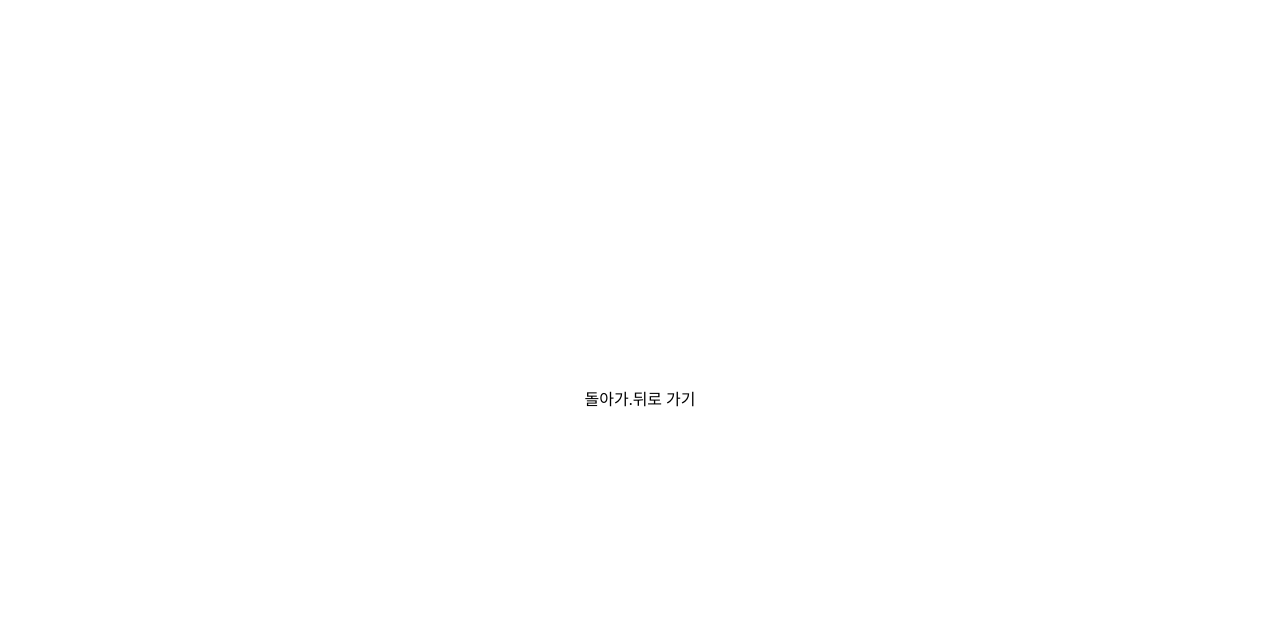
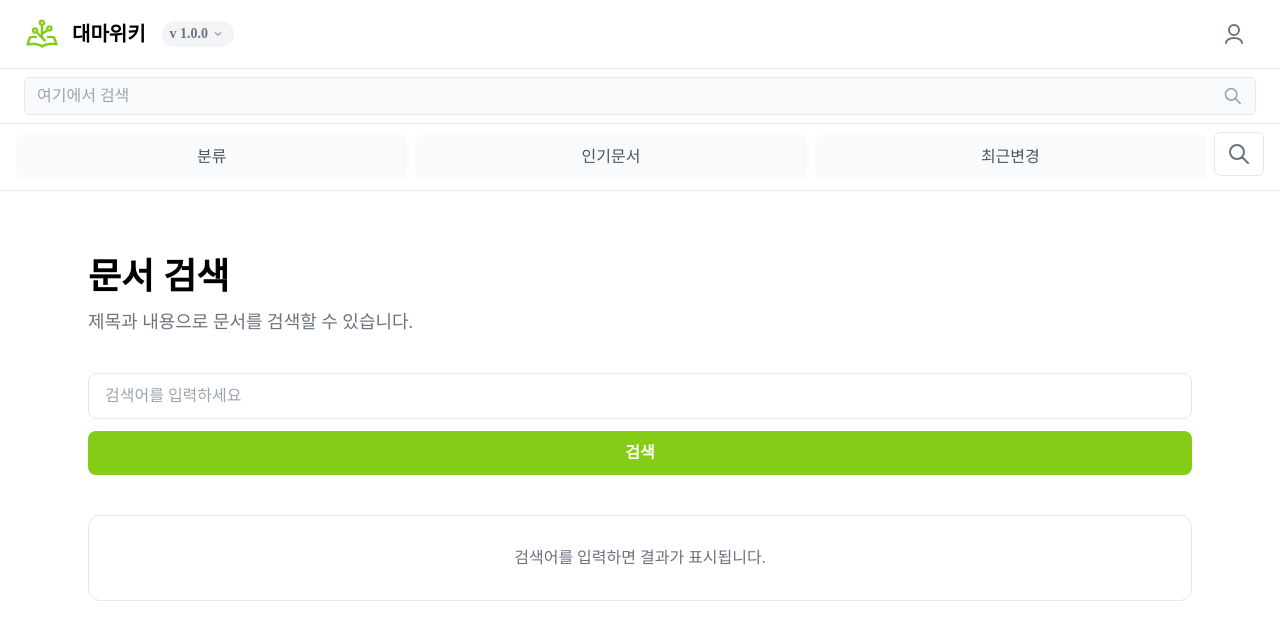
Before and after one commit to Daemawiki/Claudia, a Next.js app: page /search in a window 1280 px wide. Before the commit this address had no page. Shown: the top 640 px of the page. Built offline with nearby package versions, Linux system fonts and the light colour scheme.

Commit message:
feat :: 검색/마이페이지 라우트 기본 화면 추가

```diff
--- /dev/null
+++ b/src/app/(with-header)/mypage/page.tsx
@@ -0,0 +1,25 @@
+"use client";
+
+import React from "react";
+
+export default function MyPage() {
+  return (
+    <div className="w-full flex justify-center pb-12">
+      <div className="w-full pt-16 px-12 max-w-[1200px] flex flex-col gap-8">
+        <section className="flex flex-col gap-3">
+          <h1 className="text-bold36 text-black">마이페이지</h1>
+          <p className="text-medium18 text-gray500">
+            내 활동과 계정 정보를 확인할 수 있는 페이지입니다.
+          </p>
+        </section>
+
+        <div className="rounded-2xl border border-gray200 bg-white p-8 flex flex-col gap-3">
+          <p className="text-semibold20 text-gray800">준비 중입니다.</p>
+          <p className="text-medium16 text-gray500">
+            곧 내 문서 기여 내역과 프로필 관리 기능이 제공됩니다.
+          </p>
+        </div>
+      </div>
+    </div>
+  );
+}
--- /dev/null
+++ b/src/app/(with-header)/search/page.tsx
@@ -0,0 +1,134 @@
+"use client";
+
+import React, { FormEvent, useEffect, useMemo, useState } from "react";
+import { useRouter, useSearchParams } from "next/navigation";
+
+interface SearchItem {
+  id: string;
+  title: string;
+  group: string;
+  content: string;
+}
+
+const searchSource: SearchItem[] = [
+  {
+    id: "1",
+    title: "이태영",
+    group: "학생",
+    content: "1학년 4반의 오타쿠 이태영.",
+  },
+  {
+    id: "2",
+    title: "김승원",
+    group: "학생",
+    content: "대마위키를 운영하는 개발자 멤버입니다.",
+  },
+  {
+    id: "3",
+    title: "대마위키",
+    group: "프로젝트",
+    content: "대덕소프트웨어마이스터고 학생 위키 서비스입니다.",
+  },
+];
+
+export default function SearchPage() {
+  const router = useRouter();
+  const searchParams = useSearchParams();
+  const query = searchParams.get("q") ?? "";
+  const [keyword, setKeyword] = useState<string>(query);
+
+  useEffect(() => {
+    setKeyword(query);
+  }, [query]);
+
+  const normalizedQuery = query.trim().toLowerCase();
+  const searchedList = useMemo(() => {
+    if (!normalizedQuery) {
+      return [];
+    }
+
+    return searchSource.filter(item => {
+      const title = item.title.toLowerCase();
+      const content = item.content.toLowerCase();
+
+      return (
+        title.includes(normalizedQuery) || content.includes(normalizedQuery)
+      );
+    });
+  }, [normalizedQuery]);
+
+  const onSubmit = (event: FormEvent<HTMLFormElement>) => {
+    event.preventDefault();
+
+    const trimmedKeyword = keyword.trim();
+
+    if (!trimmedKeyword) {
+      router.push("/search");
+      return;
+    }
+
+    router.push(`/search?q=${encodeURIComponent(trimmedKeyword)}`);
+  };
+
+  return (
+    <div className="w-full flex justify-center pb-12">
+      <div className="w-full pt-16 px-12 max-w-[1200px] flex flex-col gap-10">
+        <section className="flex flex-col gap-3">
+          <h1 className="text-bold36 text-black">문서 검색</h1>
+          <p className="text-medium18 text-gray500">
+            제목과 내용으로 문서를 검색할 수 있습니다.
+          </p>
+        </section>
+
+        <form
+          onSubmit={onSubmit}
+          className="flex gap-3 md:flex-col sm:flex-col"
+        >
+          <input
+            value={keyword}
+            onChange={event => setKeyword(event.target.value)}
+            placeholder="검색어를 입력하세요"
+            className="w-full rounded-lg border border-gray200 px-4 py-3 text-medium16 text-black placeholder:text-gray400"
+          />
+          <button
+            type="submit"
+            className="rounded-lg bg-lime500 px-6 py-3 text-semibold16 text-white hover:bg-lime600 transition-all"
+          >
+            검색
+          </button>
+        </form>
+
+        {normalizedQuery ? (
+          <div className="flex flex-col gap-3">
+            {searchedList.length > 0 ? (
+              searchedList.map(item => (
+                <button
+                  type="button"
+                  key={item.id}
+                  onClick={() => router.push(`/document/${item.id}`)}
+                  className="w-full rounded-xl border border-gray200 bg-white p-5 text-left hover:border-lime300 transition-all"
+                >
+                  <p className="text-semibold20 text-black">{item.title}</p>
+                  <p className="pt-2 text-medium14 text-gray500">
+                    {item.group}
+                  </p>
+                  <p className="pt-3 text-medium16 text-gray600">
+                    {item.content}
+                  </p>
+                </button>
+              ))
+            ) : (
+              <div className="rounded-xl border border-gray200 bg-white p-8 text-center text-medium16 text-gray500">
+                검색 결과가 없습니다.
+              </div>
+            )}
+          </div>
+        ) : (
+          <div className="rounded-xl border border-gray200 bg-white p-8 text-center text-medium16 text-gray500">
+            검색어를 입력하면 결과가 표시됩니다.
+          </div>
+        )}
+      </div>
+    </div>
+  );
+}
```
